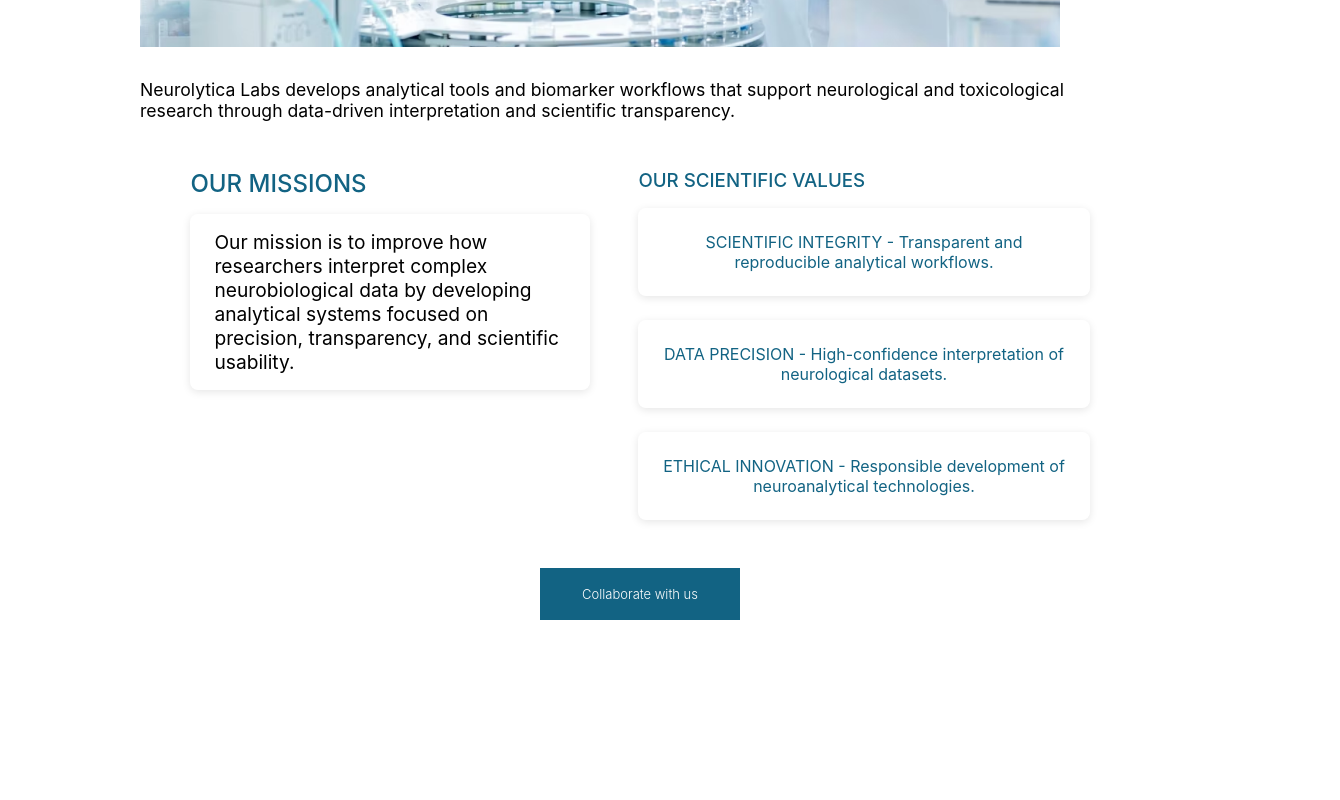
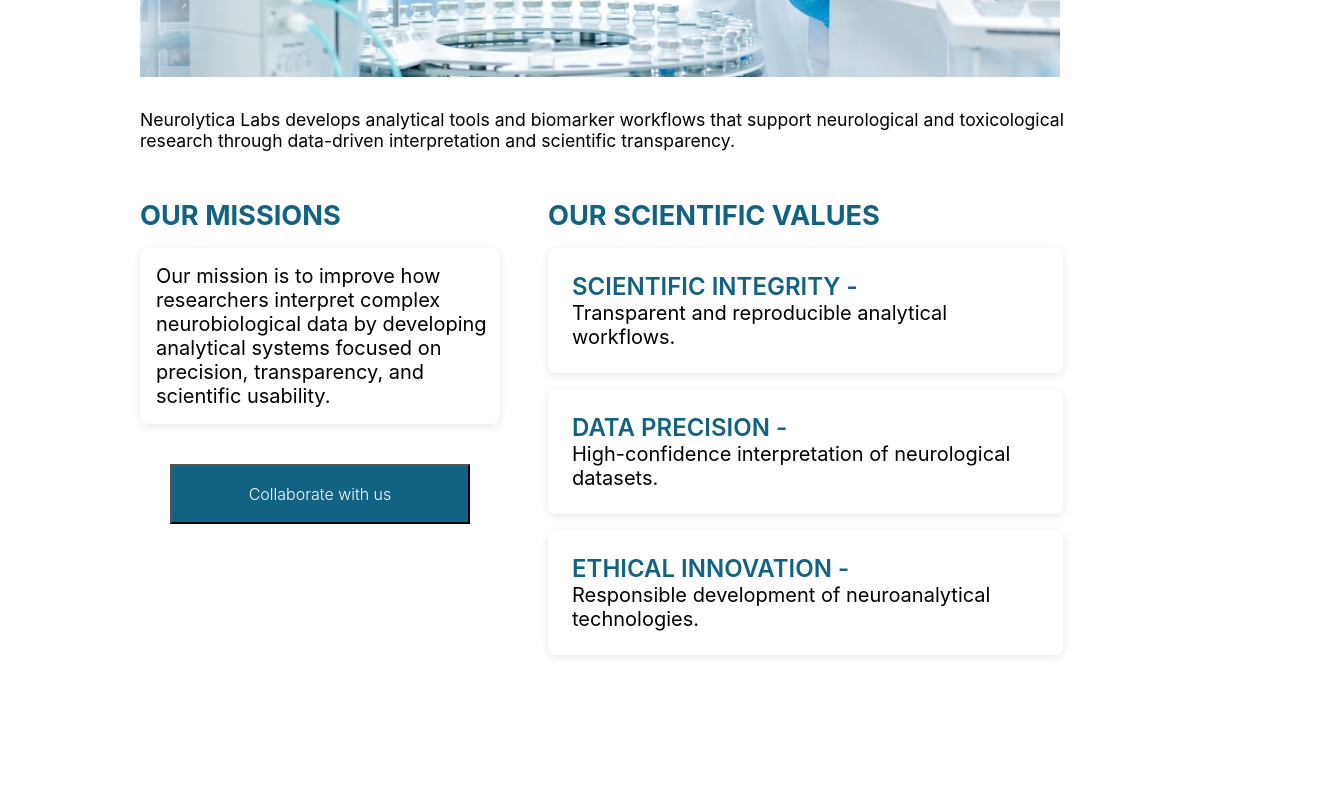
Before and after one commit to ifradgley/neurolytica-labs, a React (Vite) app: page /about in a window 1280 px wide. Shown: the part 440-1240 px from the top of the page, 1340 px wide, since content can reach past the window. Built offline with nearby package versions, Linux system fonts and the light colour scheme.

Commit message:
Update About page styles and content: adjust layout, enhance mission statements, and add collaboration button

```diff
--- a/src/App.css
+++ b/src/App.css
@@ -246,7 +246,7 @@
 .about-page {
   width: 100%;
   max-width: 1200px;
-  margin: 0 auto;
+  margin: 0px auto;
   display: flex;
   flex-direction: column;
   align-items: center;
@@ -257,6 +257,7 @@
 }
 
 .about .hero h1 {
+  margin-bottom: 30px;
   font-weight: 400;
   color: rgb(18, 99, 131);
 }
@@ -273,31 +274,36 @@
   grid-area: content;
   padding-top: 1rem;
   color: rgb(18, 99, 131);
+  width: 100%;
+  margin: 0 0 0 200px;
 }
 
 .our-missions {
   display: flex;
   flex-direction: row;
   gap: 3rem;
-  padding: 2rem 10%;
+  padding: 2rem 0;
   align-items: flex-start;
+  width: 100%;
+  box-sizing: border-box;
 }
 
 .missions-column {
   flex: 1;
-  max-width: 400px;
+  max-width: 360px;
 }
 
 .missions-column h2 {
   color: rgb(18, 99, 131);
-  font-weight: 500;
+  font-weight: 700;
+  font-size: 1.7rem;
 }
 
 .mission-statement {
   font-weight: 400;
   color: rgb(0, 0, 0);
-  font-size: 1.2rem;
-  padding: 1rem 0.8rem 1rem 1.5rem;
+  font-size: 1.25rem;
+  padding: 1rem 0.8rem 1rem 1rem;
   margin-top: 1rem;
   border-radius: 8px;
   box-shadow: 0 2px 8px rgba(0, 0, 0, 0.1);
@@ -305,18 +311,21 @@
 
 .values-column {
   flex: 1;
+  max-width: 515px;
 }
 
 .values-column > h3 {
   color: rgb(18, 99, 131);
-  font-weight: 500;
+  font-weight: 700;
+  font-size: 1.7rem;
   margin-bottom: 1rem;
 }
 
 .values-cards {
   display: flex;
   flex-direction: column;
-  gap: 1.5rem;
+  gap: 1rem;
+  margin: 0 auto;
 }
 
 .integrity,
@@ -325,38 +334,45 @@
   padding: 1.5rem;
   border-radius: 8px;
   box-shadow: 0 2px 8px rgba(0, 0, 0, 0.1);
-  text-align: center;
+  text-align: left;
 }
 
 .integrity h3,
 .precision h3,
 .innovation h3 {
-  font-weight: 400;
-  font-size: 1rem;
+  font-weight: 600;
+  font-size: 1.5rem;
   color: rgb(18, 99, 131);
 }
 
+.integrity p,
+.precision p,
+.innovation p {
+  font-weight: 400;
+  font-size: 1.25rem;
+  color: rgb(0, 0, 0);
+}
 .collaborate-wrapper {
   display: flex;
   justify-content: center;
-  padding: 1rem 0 3rem;
+  padding: 0rem 0 2.5rem;
 }
 
 #collaborate {
   overflow: hidden;
   position: relative;
+  margin: 0 0 0 30px;
   padding: 18px;
   border-radius: 0px;
   color: #fff;
   font-family: Inter;
-  font-size: 13px;
+  font-size: 16px;
   font-weight: 300;
   text-decoration: none;
   background: rgb(18, 99, 131);
   transition: all 0.3s ease;
   cursor: pointer;
-  width: 200px;
-  border: none;
+  width: 300px;
 }
 
 #collaborate:hover {
--- a/src/pages/About.jsx
+++ b/src/pages/About.jsx
@@ -24,6 +24,8 @@
                 neurobiological data by developing analytical systems focused on
                 precision, transparency, and scientific usability.
               </div>
+              <div className="collaborate-wrapper"></div>
+              <button id="collaborate">Collaborate with us</button>
             </div>
 
             <div className="values-column">
@@ -31,27 +33,28 @@
               <div className="values-cards">
                 <div className="integrity">
                   <h3>
-                    SCIENTIFIC INTEGRITY - Transparent and reproducible
-                    analytical workflows.
+                    SCIENTIFIC INTEGRITY -
+                    <p>Transparent and reproducible analytical workflows.</p>
                   </h3>
                 </div>
                 <div className="precision">
                   <h3>
-                    DATA PRECISION - High-confidence interpretation of
-                    neurological datasets.
+                    DATA PRECISION -{" "}
+                    <p>
+                      High-confidence interpretation of neurological datasets.
+                    </p>
                   </h3>
                 </div>
                 <div className="innovation">
                   <h3>
-                    ETHICAL INNOVATION - Responsible development of
-                    neuroanalytical technologies.
+                    ETHICAL INNOVATION -{" "}
+                    <p>
+                      Responsible development of neuroanalytical technologies.
+                    </p>
                   </h3>
                 </div>
               </div>
             </div>
-          </div>
-          <div className="collaborate-wrapper">
-            <button id="collaborate">Collaborate with us</button>
           </div>
         </div>
         <div className="footer"></div>
```
